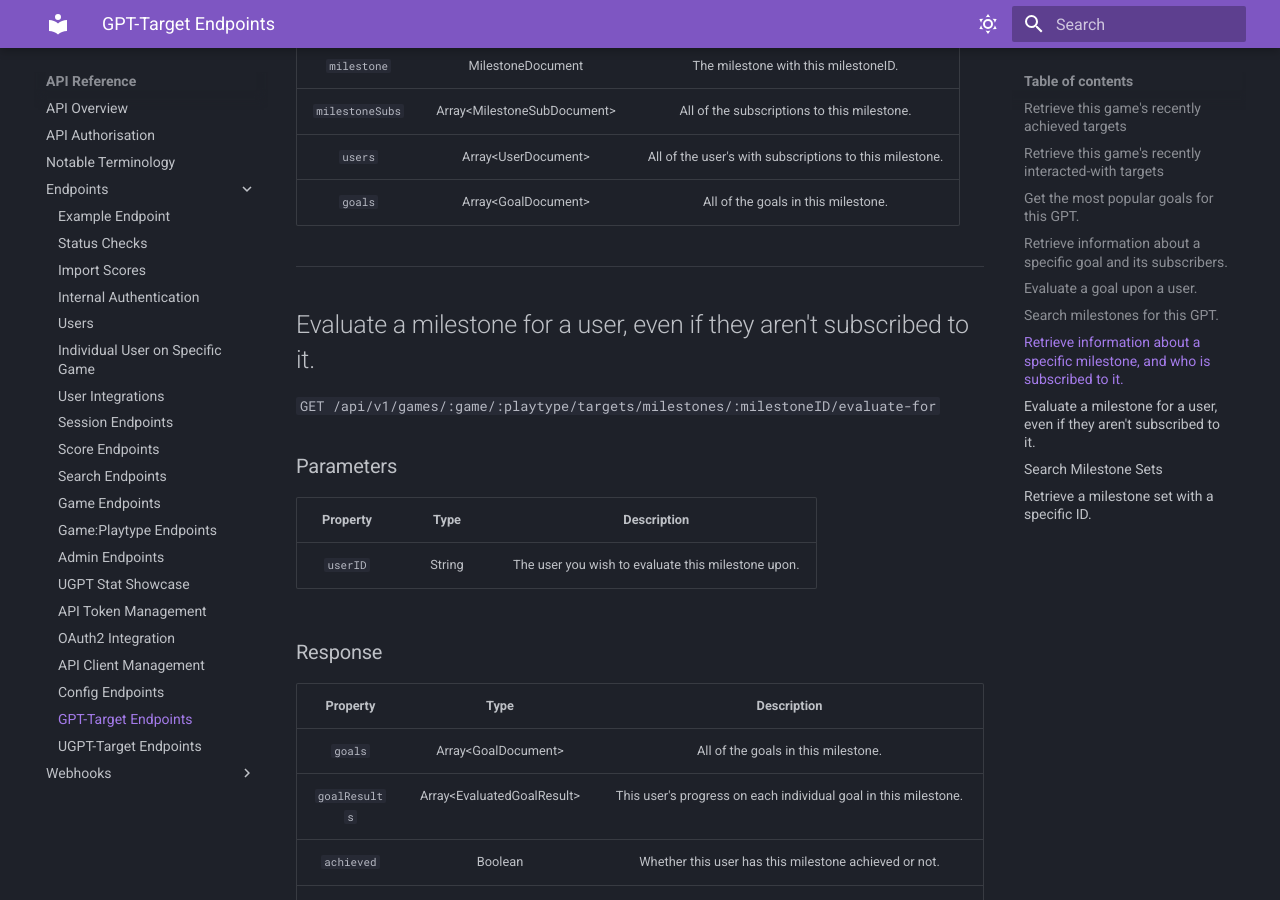
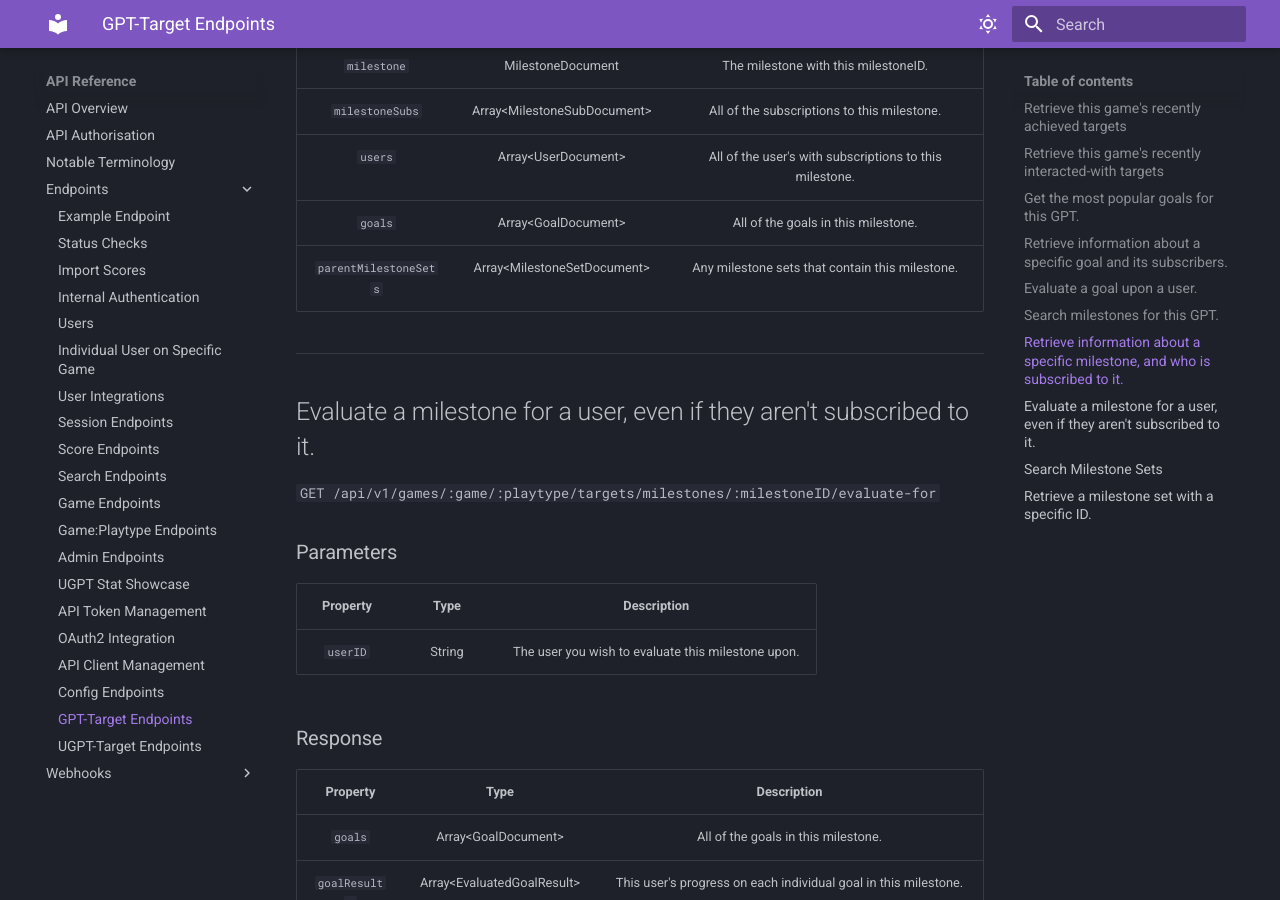
Before and after one commit to zkrising/Tachi, an MkDocs documentation site: the page built from docs/docs/api/routes/gpt-targets.md, in a window 1280 px wide and 900 px high, scrolled down 7511 px. Built offline with MkDocs 1.6.1 and Material for MkDocs 9.7.7, drawn with Linux system fonts in a browser that asks for light colours.

Commit message:
Add parentMilestoneSets documentation

```diff
--- a/docs/docs/api/routes/gpt-targets.md
+++ b/docs/docs/api/routes/gpt-targets.md
@@ -291,6 +291,7 @@ N/A
 | `milestoneSubs` | Array&lt;MilestoneSubDocument&gt; | All of the subscriptions to this milestone. |
 | `users` | Array&lt;UserDocument&gt; | All of the user's with subscriptions to this milestone. |
 | `goals` | Array&lt;GoalDocument&gt; | All of the goals in this milestone. |
+| `parentMilestoneSets` | Array&lt;MilestoneSetDocument&gt; | Any milestone sets that contain this milestone. |
 
 *****
 
```
